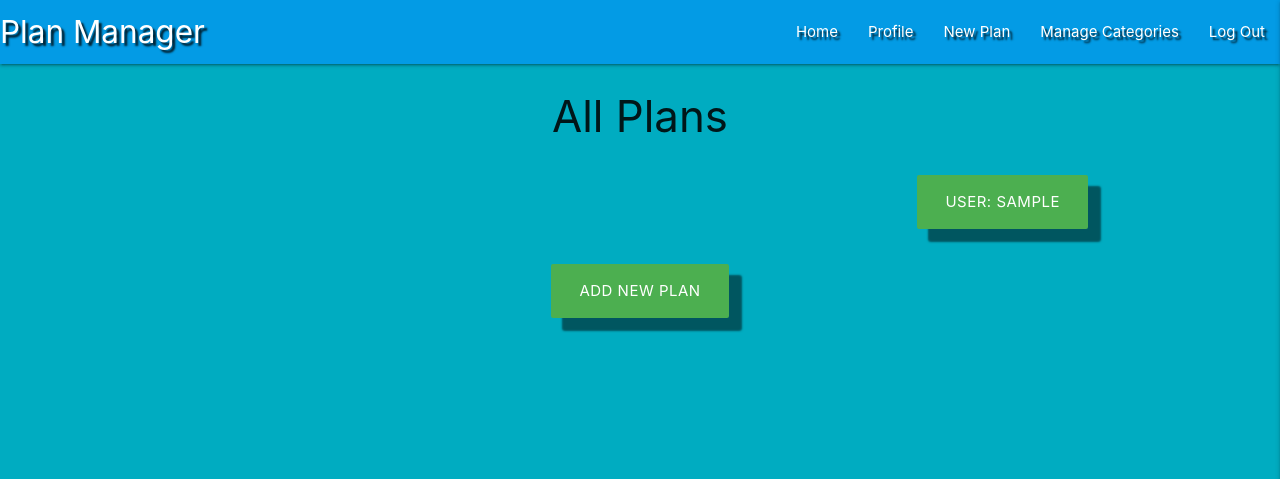
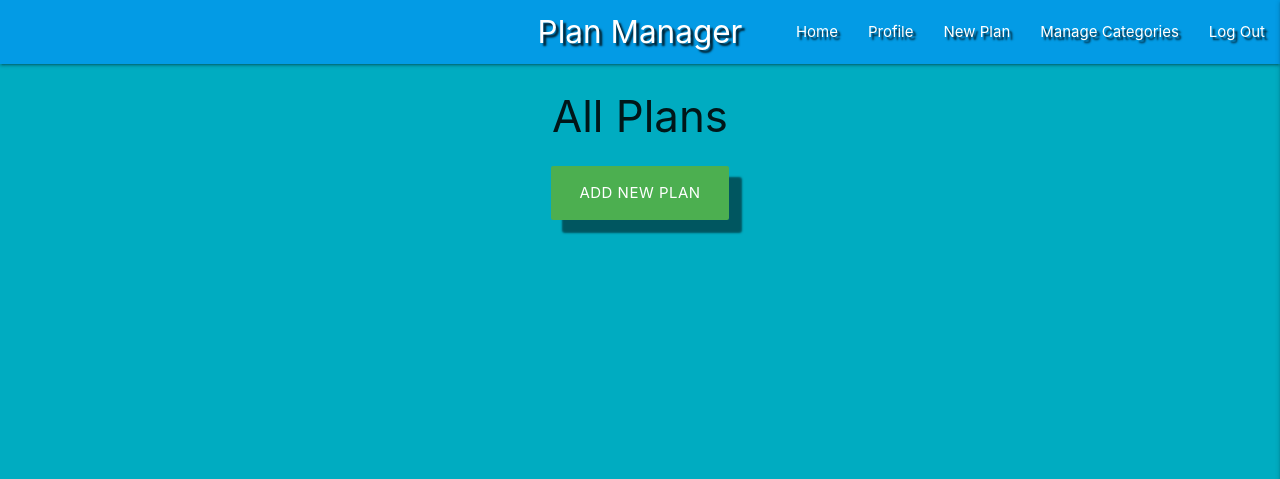
Before and after one commit to Abdikafi-Adan/Plan_Manager, a Flask app: page / in a window 1280 px wide. Shown: the top 479 px of the page. Run offline with Flask 2, Linux system fonts and the light colour scheme; the visitor is signed in with stand-in values (Sample User, id 1); a database or web service that is not in the repository returns one stand-in record (values such as "Sample title"); some libraries are stand-ins or nearby versions.

Commit message:
fixed style postions

```diff
--- a/app.py
+++ b/app.py
@@ -21,14 +21,11 @@
 
 
 @app.route("/")
-@app.route("/get_plans")
+@app.route("/get_plans", methods=["GET", "POST"])
 def get_plans():
     plans = list(mongo.db.plans.find())
 
-    username = mongo.db.users.find_one(
-                        {"username": session["user"]})["username"]
-
-    return render_template("plans.html", plans=plans, username=username)
+    return render_template("plans.html", plans=plans)
 
 
 @app.route("/register", methods=["GET", "POST"])
@@ -51,7 +48,7 @@
         # put the new user into 'session' cookie
         session["user"] = request.form.get("username").lower()
         flash("Registration Successful!")
-        return redirect(url_for("profile", username=session["user"]))
+        return redirect(url_for("get_plans", username=session["user"]))
     return render_template("register.html")
 
 
--- a/static/css/style.css
+++ b/static/css/style.css
@@ -35,6 +35,5 @@
 .modal {
     background-color: black;
     color:  white;
-    margin-left: 10px;
 
 }
--- a/templates/base.html
+++ b/templates/base.html
@@ -26,7 +26,7 @@
         <!-- top navbar -->
 		<nav class="nav-extended text-shadow light-blue darken-1">
 			<div class="nav-wrapper">
-			<a href="{{ url_for('get_plans') }}" class="brand-logo">Plan Manager</a>
+			<a href="{{ url_for('get_plans') }}" class="brand-logo center">Plan Manager</a>
 			<a href="#" data-target="mobile-demo" class="sidenav-trigger right"><i class="fas fa-bars"></i></a>
 		  <ul class="right hide-on-med-and-down">
 			<li><a href="{{ url_for('get_plans') }}">Home</a></li>
--- a/templates/plans.html
+++ b/templates/plans.html
@@ -5,11 +5,6 @@
         <h3 class="center-align">
             All Plans
         </h3>
-        <div class="row ">
-            <h5 class="right bg-shadow  btn-large green ">
-                User: {{ username }}
-            </h5>
-        </div>
     {% else %}
          <h3 class="center-align">
             Welcome to Plan Manger
```
